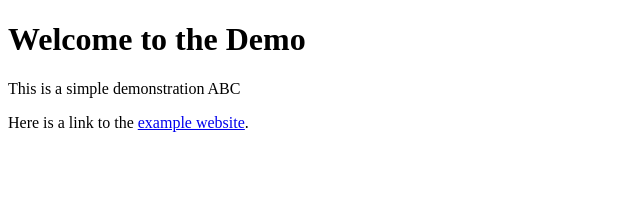
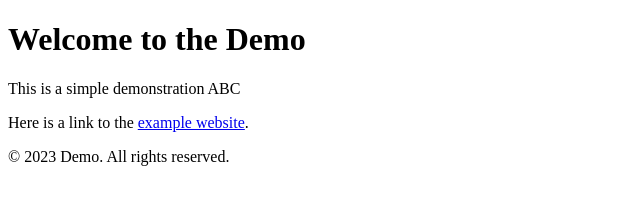
Before and after one commit to Saifmk10/Demo, a plain HTML site: page index.html in a window 1280 px wide. Shown: the whole page, without its empty margins (0-640 px from the left). Drawn offline with Linux system fonts and the light colour scheme.

Commit message:
UPDATE -  new change in the footer

```diff
--- a/index.html
+++ b/index.html
@@ -9,5 +9,8 @@
     <h1>Welcome to the Demo</h1>
     <p>This is a simple demonstration ABC</p>
     <p>Here is a link to the <a href="https://example.com">example website</a>.</p>
+    <footer>
+        <p>&copy; 2023 Demo. All rights reserved.</p>
+    </footer>
 </body>
 </html>
```
